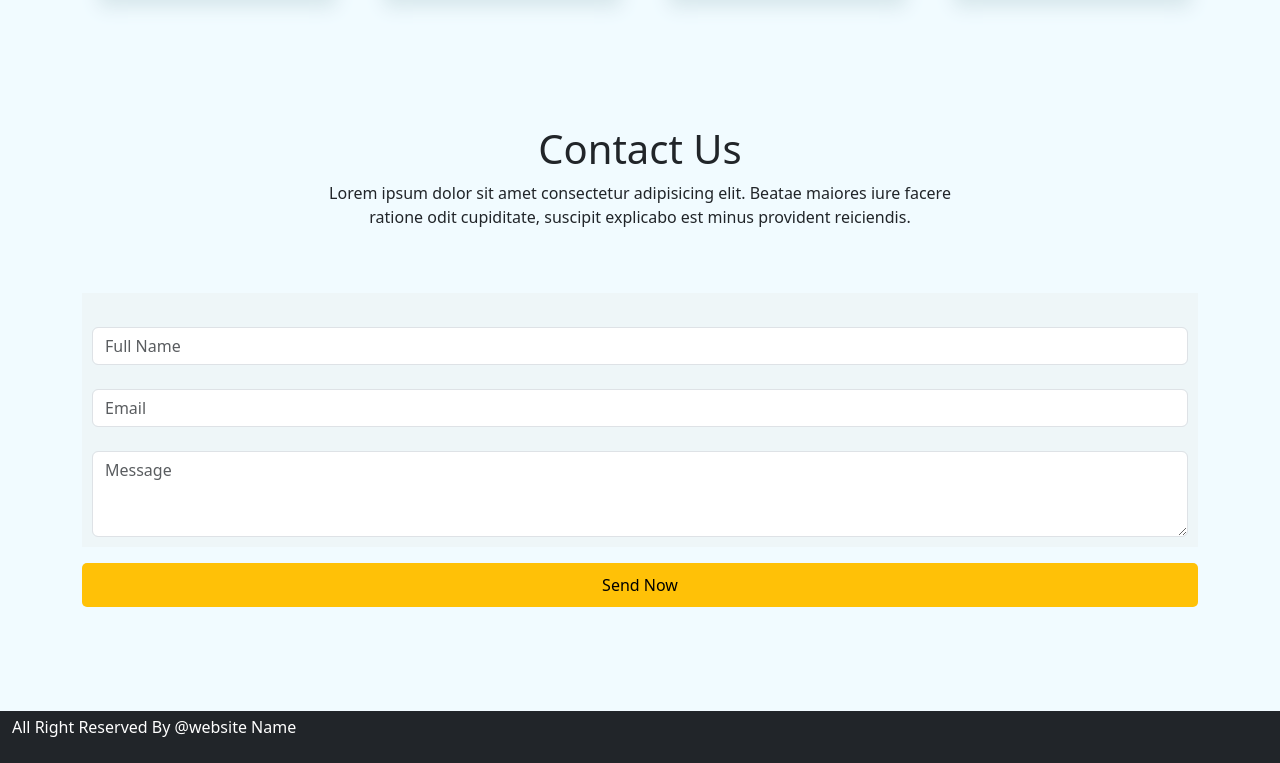
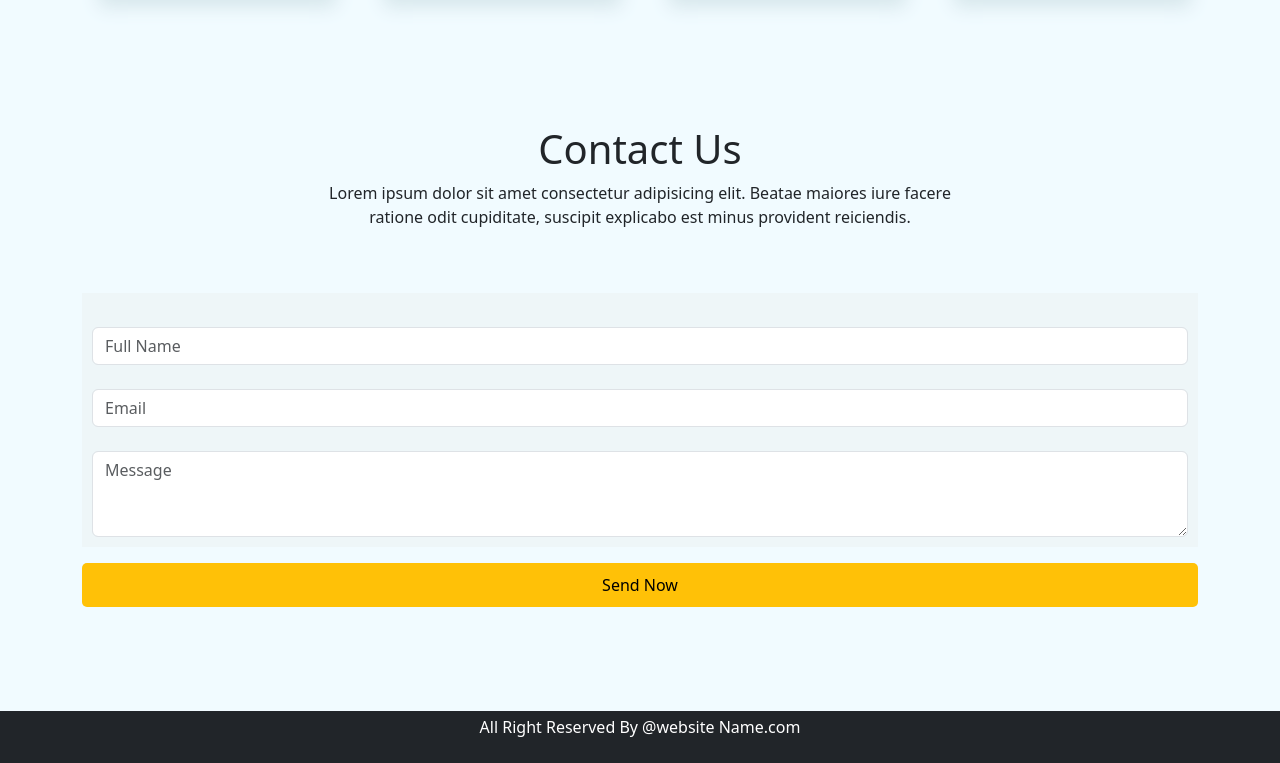
Before and after one commit to Architha789/buildicon, a plain HTML site: page index.html in a window 1280 px wide. Shown: the part 3433-4196 px from the top of the page. Drawn offline with nearby package versions, Linux system fonts and the light colour scheme.

Commit message:
last footer added

```diff
--- a/CSS/styles.css
+++ b/CSS/styles.css
@@ -61,3 +61,6 @@ body{
     margin-bottom: 5%;
 
 }
+#web{
+    text-align: center;
+}
--- a/index.html
+++ b/index.html
@@ -198,7 +198,7 @@
       </div>
       </div>
       <div class="container-fluid bg-dark text-white mt-5 pb-2 pt-1">
-        <p id="web">All Right Reserved By @website Name</p>
+        <p id="web">All Right Reserved By @website Name.com</p>
       </div>
     </body>
 </html>
```
